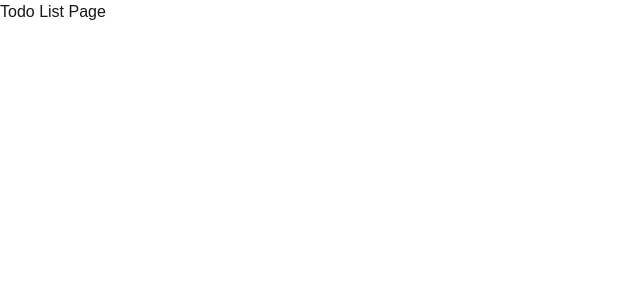
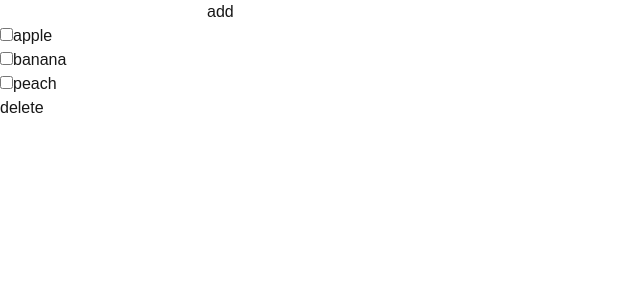
Before and after one commit to UWScorpion/practiceproject, a Next.js app in the folder my-practice-app/: page /todolist in a window 1280 px wide. Shown: the top 300 px of the page, without its empty margins (0-640 px from the left). Built offline with nearby package versions, Linux system fonts and the light colour scheme.

Commit message:
add todolist

```diff
--- a/my-practice-app/app/todolist/page.tsx
+++ b/my-practice-app/app/todolist/page.tsx
@@ -1,7 +1,56 @@
 "use client";
+import { useState } from "react";
 
+const DEFAULT_ITEMS = [
+  { id: "1", name: "apple", checked: false },
+  { id: "2", name: "banana", checked: false },
+  { id: "3", name: "peach", checked: false },
+];
 const TodoListPage = () => {
-  return <div>Todo List Page</div>;
+  const [items, setItems] = useState(DEFAULT_ITEMS);
+  const [addItem, setAddItem] = useState("");
+  const addItemToList = () => {
+    if (addItem === "") return;
+    const newitems = [
+      { id: "" + (items.length + 1), name: addItem, checked: false },
+      ...items,
+    ];
+    setItems(newitems);
+  };
+  const setChecked = (idx: number) => {
+    const newItem = { ...items[idx], checked: !items[idx].checked };
+    const newItems = [...items];
+    newItems[idx] = newItem;
+    setItems(newItems);
+  };
+
+  const deleteItems = () => {
+    const newitems = items.filter(i=>!i.checked);
+    setItems(newitems);
+  };
+  return (
+    <>
+      <input
+        type="text"
+        value={addItem}
+        onChange={(e) => setAddItem(e.target.value)}
+      ></input>
+      <button onClick={() => addItemToList()}>add</button>
+      <ul>
+        {items.map((i, idx) => (
+          <li key={i.id}>
+            <input
+              type="checkbox"
+              checked={i.checked}
+              onChange={() => setChecked(idx)}
+            ></input>
+            {i.name}
+          </li>
+        ))}
+      </ul>
+      <button onClick={() => deleteItems()}>delete</button>
+    </>
+  );
 };
 
 export default TodoListPage;
```
Also changed, not shown: my-practice-app/package.json (+6 -6 lines), 1 other file (tests, documents, lock files or other folders).
